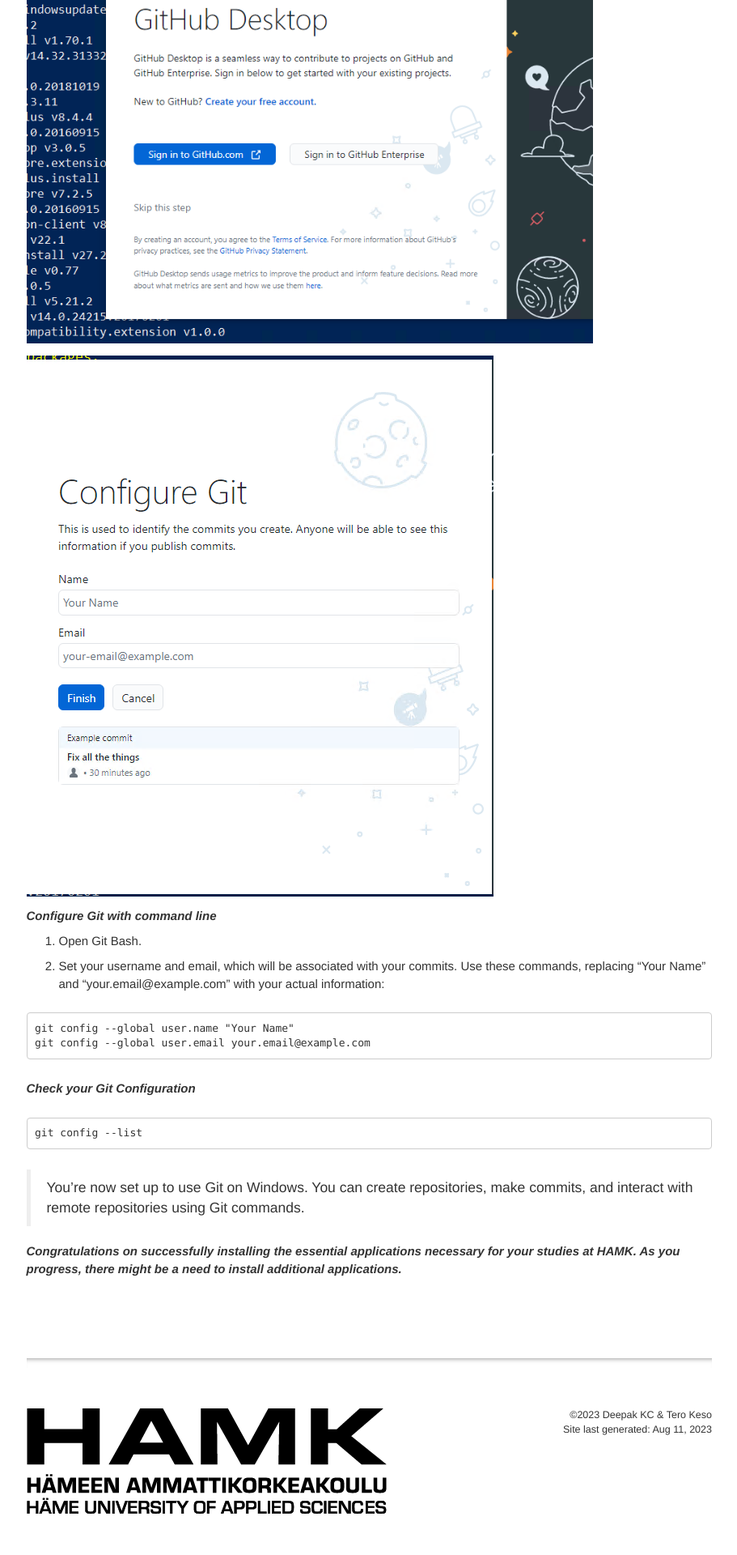
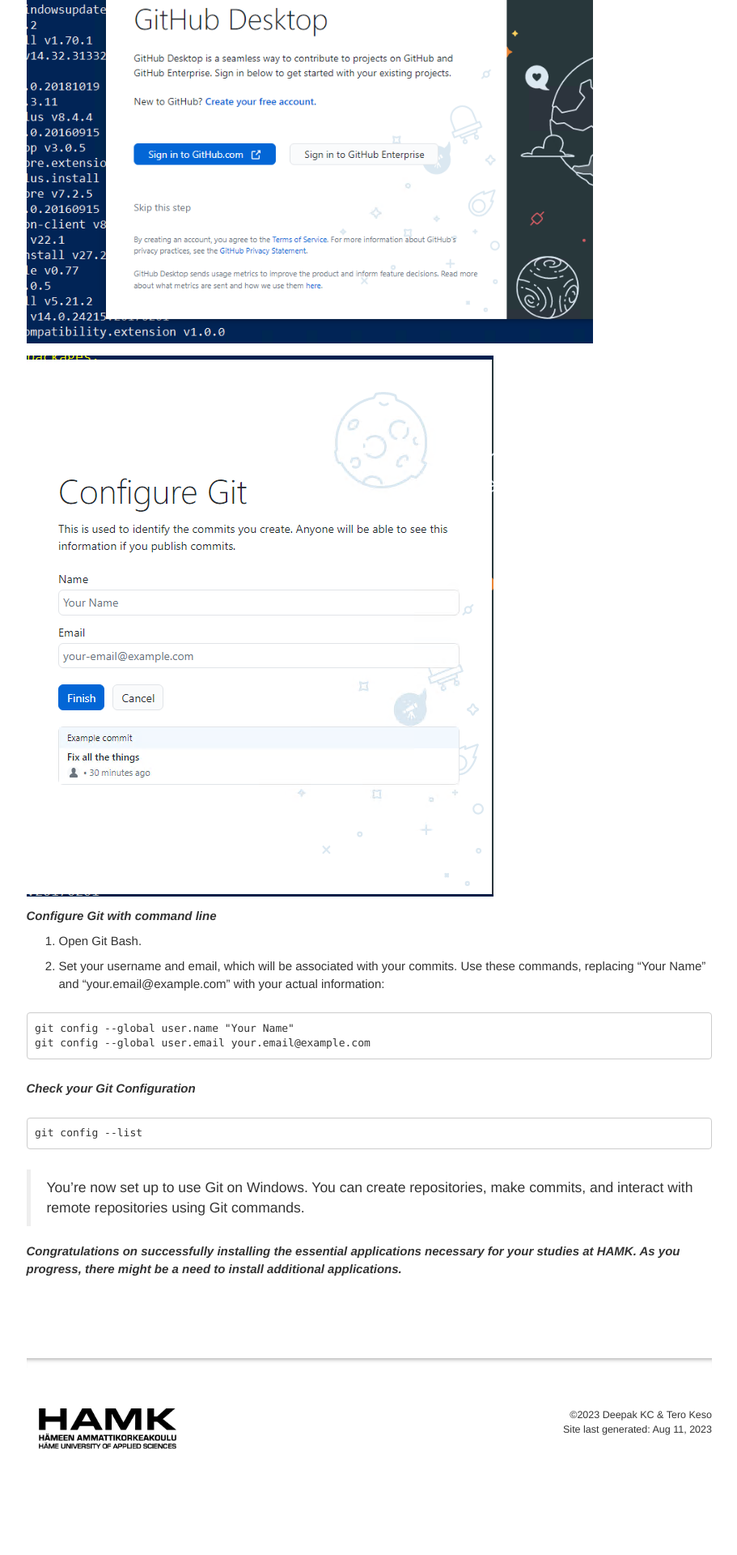
Before and after one commit to hamk-business-information-technology/os, a Jekyll site: the page built from index.md, in a window 1280 px wide. Shown: the part 3542-5462 px from the top of the page at 81% size, without its empty margins (330-1241 px from the left). Built offline with Jekyll 4.4.1, drawn with Linux system fonts in a browser that asks for light colours; our own code applies the rules of GitHub Pages for plain Markdown files; comment, search, counter and statistics services are not loaded; after the commit the page ends 5406 px from its top, so only the background shows below that.

Commit message:
update image css

```diff
--- a/_includes/footer.html
+++ b/_includes/footer.html
@@ -1,8 +1,8 @@
 <footer>
             <div class="row">
                 <!-- FOOTER HAMK Logo-->
-                <div class="col-lg-4">
-                    <img src="assets/HAMK_logo_black.png" alt="HAMK Logo Black" class="footer-logo">
+                <div class="col-lg-4 footer-logo">
+                    <img src="assets/HAMK_logo_black.png" alt="HAMK Logo Black">
                 </div>
                 <div class="col-lg-8 footer">
                &copy;{{ site.time | date: "%Y"  }} {{site.company_name}}<br />
```
